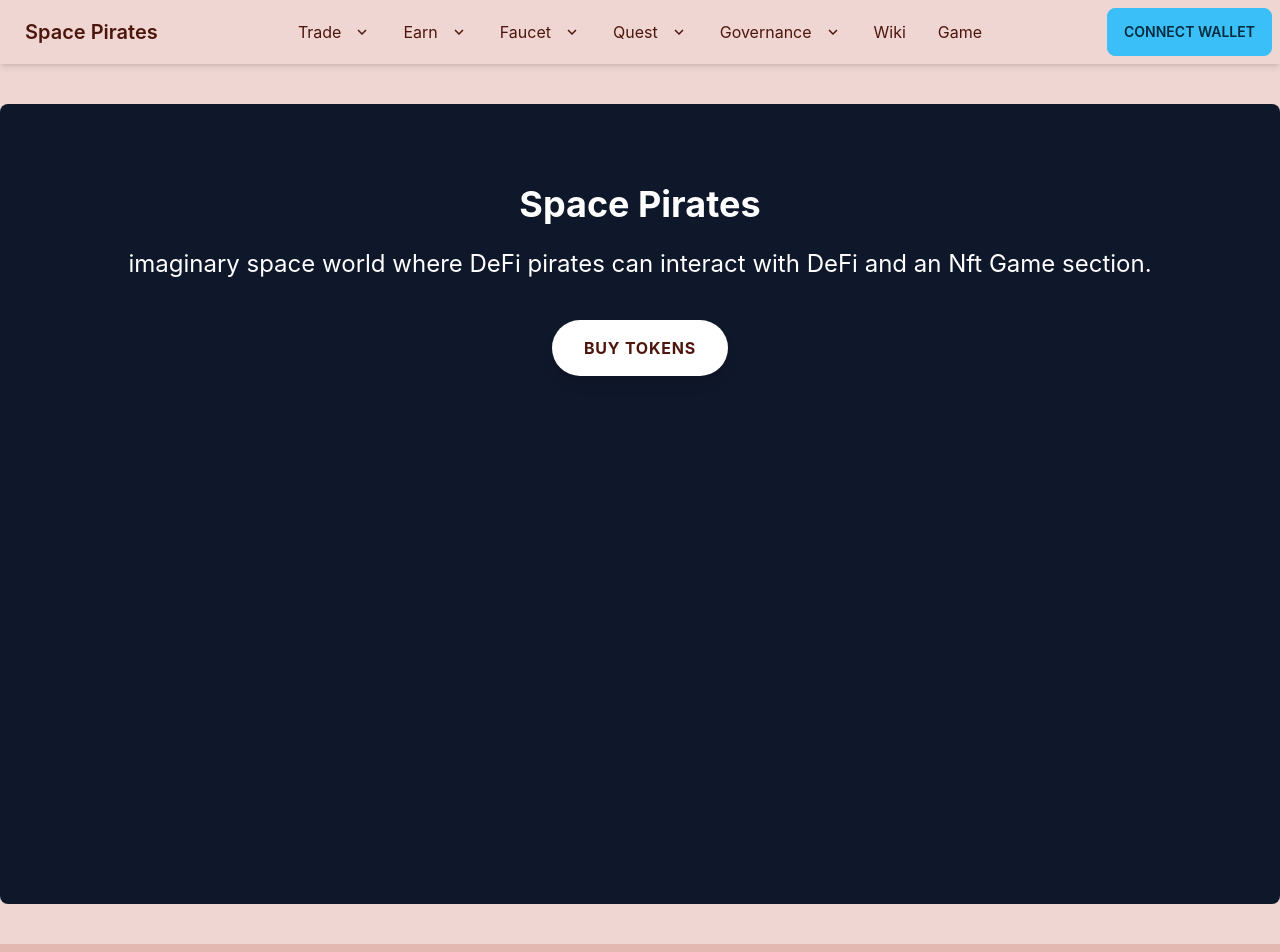
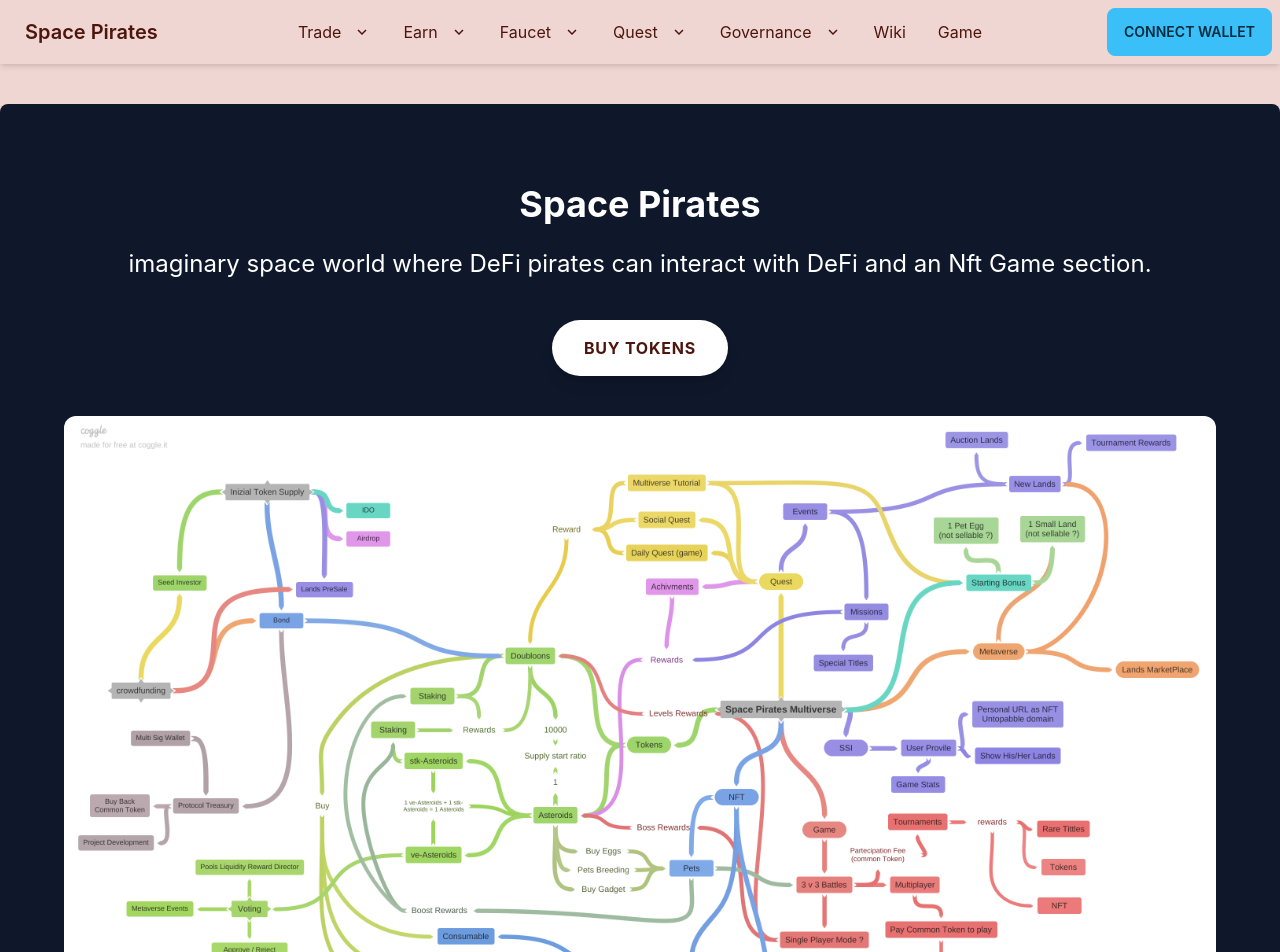
Before and after one commit to DeFi-Space-Pirates/space-pirates-frontend, a Next.js app: page / in a window 1280 px wide. Shown: the top 952 px of the page. Built offline with nearby package versions, Linux system fonts and the light colour scheme.

Commit message:
feat: added roadmap (temporary placeholder )

```diff
--- a/pages/index.tsx
+++ b/pages/index.tsx
@@ -1,9 +1,11 @@
 import type { NextPage } from 'next'
+import Image from 'next/image'
 import Head from 'next/head'
 import { useEffect } from 'react'
 import { useAlert } from '../contexts/AlertContext'
 import { useTronWeb } from '../contexts/TronWebContext'
 import TextSection from '../components/TextSection'
+import roadMap from "../assets/roadMap.png"
 
 const Home: NextPage = () => {
   const { toggleAlert } = useAlert()
@@ -39,6 +41,11 @@ const Home: NextPage = () => {
 
     <div className="container mx-auto m-10  px-6 text-center py-20 min-h-screen overflow-hidden bg-slate-900 rounded-lg ">
       <TextSection />
+      <div className='flex align  items-center justify-center p-10  '>
+        <div className="w-90 rounded">
+          <Image src={roadMap} className="object-cover  rounded-xl ..." alt='road map' />
+        </div>
+      </div>
     </div>
 
   )
```
Also changed, not shown: assets/roadMap.png (added).
